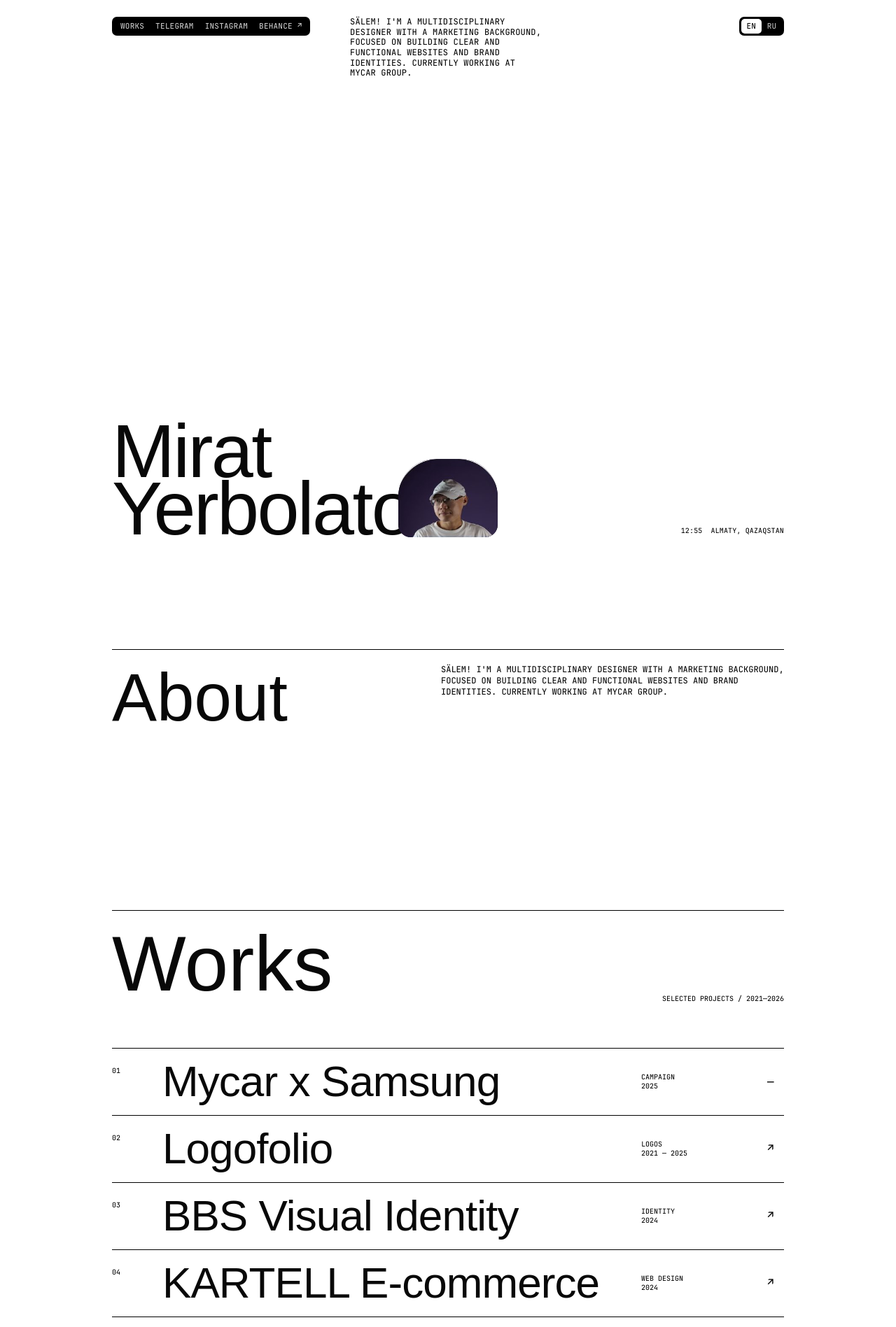
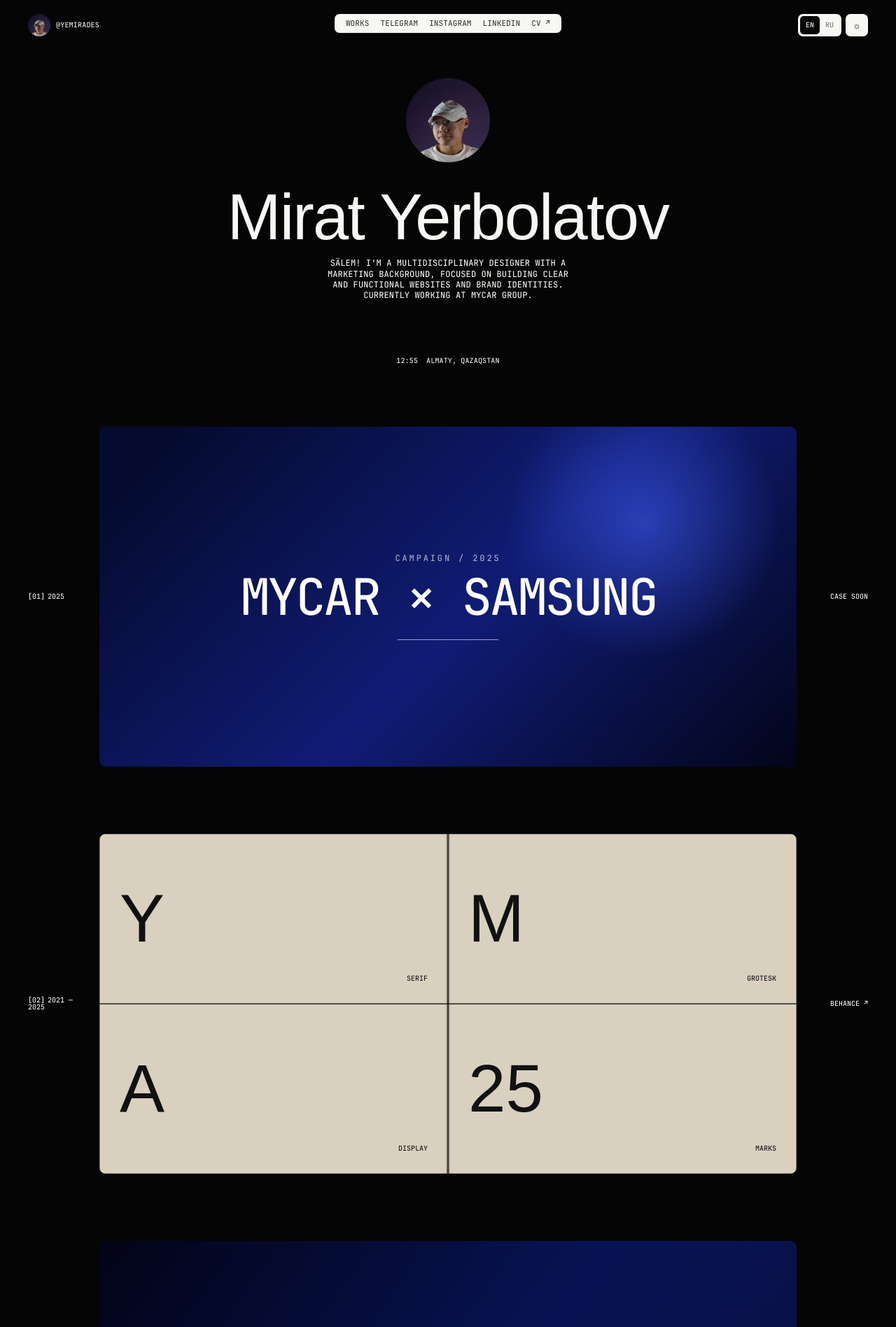
Before and after one commit to yemirades/site, a Next.js app: page / in a window 1280 px wide. Shown: the top 1897 px of the page at 70% size. Built offline with nearby package versions, Linux system fonts and the light colour scheme; a web font is replaced by a local one.

Commit message:
Redesign hero and project gallery from Figma

```diff
--- a/src/app/globals.css
+++ b/src/app/globals.css
@@ -7,8 +7,29 @@
 }
 
 :root {
-  --background: #ffffff;
-  --foreground: #080808;
+  --page: #050505;
+  --ink: #f7f7f3;
+  --muted: rgba(247, 247, 243, 0.54);
+  --line: rgba(247, 247, 243, 0.2);
+  --pill: #f7f7f3;
+  --pill-ink: #080808;
+  --soft: #111111;
+  --inverse: #f2f0ea;
+  --inverse-ink: #080808;
+  --background: var(--page);
+  --foreground: var(--ink);
+}
+
+:root[data-theme="light"] {
+  --page: #f2f0ea;
+  --ink: #080808;
+  --muted: rgba(8, 8, 8, 0.55);
+  --line: rgba(8, 8, 8, 0.2);
+  --pill: #080808;
+  --pill-ink: #f7f7f3;
+  --soft: #e5e2da;
+  --inverse: #080808;
+  --inverse-ink: #f7f7f3;
 }
 
 html {
@@ -21,6 +42,7 @@ body {
   color: var(--foreground);
   font-synthesis: none;
   overflow-x: hidden;
+  transition: background-color 300ms ease, color 300ms ease;
 }
 
 ::selection {
@@ -33,6 +55,76 @@ button {
   -webkit-tap-highlight-color: transparent;
 }
 
+button {
+  cursor: pointer;
+}
+
+.theme-surface {
+  background: var(--page);
+  color: var(--ink);
+  transition: background-color 300ms ease, color 300ms ease;
+}
+
+.project-card {
+  isolation: isolate;
+  position: relative;
+  overflow: hidden;
+  background: #0c0d14;
+}
+
+.project-card::after {
+  content: "";
+  position: absolute;
+  inset: 0;
+  z-index: -1;
+  background: linear-gradient(120deg, transparent 20%, rgba(255, 255, 255, 0.1), transparent 72%);
+  opacity: 0;
+  transform: translateX(-45%);
+  transition: opacity 450ms ease, transform 900ms cubic-bezier(0.22, 1, 0.36, 1);
+}
+
+.group:hover .project-card::after {
+  opacity: 1;
+  transform: translateX(45%);
+}
+
+.case-mycar {
+  background:
+    radial-gradient(circle at 78% 28%, rgba(67, 99, 255, 0.52), transparent 23%),
+    linear-gradient(135deg, #050b2f 8%, #101c75 54%, #030519 100%);
+}
+
+.case-logofolio {
+  background:
+    linear-gradient(90deg, transparent 49.7%, rgba(9, 9, 9, 0.7) 50%, transparent 50.3%),
+    linear-gradient(0deg, transparent 49.7%, rgba(9, 9, 9, 0.7) 50%, transparent 50.3%),
+    #d9d0bf;
+}
+
+.case-bbs {
+  background:
+    radial-gradient(circle at 20% 78%, rgba(29, 67, 255, 0.9), transparent 28%),
+    linear-gradient(125deg, #030417 0%, #071354 55%, #0a1040 100%);
+}
+
+.case-kartell {
+  background:
+    radial-gradient(circle at 70% 28%, rgba(255, 212, 180, 0.42), transparent 25%),
+    linear-gradient(135deg, #752f18 0%, #db6a28 52%, #52180c 100%);
+}
+
+.case-agro {
+  background:
+    linear-gradient(115deg, transparent 0 50%, rgba(229, 255, 189, 0.18) 50% 58%, transparent 58%),
+    #163f29;
+}
+
+.case-pay {
+  background:
+    radial-gradient(circle at 22% 22%, rgba(245, 226, 255, 0.36), transparent 24%),
+    linear-gradient(135deg, #2d1458, #743baf 52%, #21103b);
+}
+
 @media (prefers-reduced-motion: reduce) {
   html {
     scroll-behavior: auto;
--- a/src/app/layout.tsx
+++ b/src/app/layout.tsx
@@ -3,6 +3,7 @@ import { Stint_Ultra_Condensed } from "next/font/google";
 import localFont from "next/font/local";
 import "./globals.css";
 import { LanguageProvider } from "@/context/LanguageContext";
+import { ThemeProvider } from "@/context/ThemeContext";
 
 const stint = Stint_Ultra_Condensed({
   variable: "--font-stint",
@@ -33,10 +34,14 @@ export default function RootLayout({
   return (
     <html
       lang="en"
+      data-theme="dark"
+      suppressHydrationWarning
       className={`${stint.variable} ${pitagon.variable} h-full antialiased`}
     >
-      <body className="min-h-full bg-white font-mono text-black">
-        <LanguageProvider>{children}</LanguageProvider>
+      <body className="min-h-full font-mono">
+        <ThemeProvider>
+          <LanguageProvider>{children}</LanguageProvider>
+        </ThemeProvider>
       </body>
     </html>
   );
--- a/src/app/page.tsx
+++ b/src/app/page.tsx
@@ -11,8 +11,8 @@ export default function Home() {
       <Nav />
       <main>
         <Hero />
+        <Works />
         <About />
-        <Works />
         <Services />
         <Contacts />
       </main>
--- a/src/components/About.tsx
+++ b/src/components/About.tsx
@@ -9,13 +9,13 @@ export function About() {
   const t = content[lang];
 
   return (
-    <section id="about" className="bg-white px-4 py-24 sm:px-8 sm:py-32">
-      <Reveal className="mx-auto max-w-[960px] border-t border-black pt-5">
+    <section id="about" className="theme-surface px-4 py-24 sm:px-8 sm:py-32">
+      <Reveal className="mx-auto max-w-[1200px] border-t border-[var(--line)] pt-5">
         <div className="grid gap-10 sm:grid-cols-3 sm:gap-0">
           <h2 className="font-display text-7xl leading-none sm:text-8xl">
             {lang === "en" ? "About" : "Обо мне"}
           </h2>
-          <p className="text-[12px] uppercase leading-[1.35] sm:col-span-2 sm:max-w-[490px] sm:justify-self-end">
+          <p className="text-[12px] uppercase leading-[1.35] text-[var(--muted)] sm:col-span-2 sm:max-w-[490px] sm:justify-self-end">
             {t.about}
           </p>
         </div>
--- a/src/components/Hero.tsx
+++ b/src/components/Hero.tsx
@@ -1,7 +1,6 @@
 "use client";
 
 import { motion } from "framer-motion";
-import Image from "next/image";
 import { useLang } from "@/context/LanguageContext";
 import { content } from "@/data/content";
 import { LiveClock } from "./LiveClock";
@@ -11,63 +10,58 @@ const basePath = process.env.NEXT_PUBLIC_BASE_PATH || "";
 export function Hero() {
   const { lang } = useLang();
   const t = content[lang];
-  const name = ["Mirat", "Yerbolatov"];
 
   return (
-    <section
-      id="top"
-      className="relative min-h-[720px] overflow-hidden bg-white px-4 sm:px-8 lg:min-h-screen"
+    <section id="top" className="theme-surface relative min-h-[650px] px-4 sm:min-h-[610px] sm:px-8">
+      <div className="mx-auto flex max-w-[1200px] flex-col items-center pt-24 text-center sm:pt-28">
+        <motion.div
+          initial={{ opacity: 0, scale: 0.88 }}
+          animate={{ opacity: 1, scale: 1 }}
+          transition={{ duration: 0.7, ease: [0.22, 1, 0.36, 1] }}
+          className="relative size-[108px] overflow-hidden rounded-full bg-[#21142f] sm:size-[120px]"
+          data-video-slot
         >
-      <div className="relative mx-auto min-h-[720px] max-w-[960px] lg:min-h-screen">
+          <video
+            aria-label={lang === "ru" ? "Видео-портрет Мирата" : "Video portrait of Mirat"}
+            autoPlay
+            muted
+            loop
+            playsInline
+            preload="metadata"
+            poster={`${basePath}/portrait-figma.jpg`}
+            className="h-full w-full object-cover object-top"
+          />
+          <span className="pointer-events-none absolute bottom-2 right-2 size-2 rounded-full bg-white/80 ring-4 ring-black/20" />
+        </motion.div>
+
+        <motion.h1
+          initial={{ opacity: 0, y: 18 }}
+          animate={{ opacity: 1, y: 0 }}
+          transition={{ duration: 0.75, delay: 0.12, ease: [0.22, 1, 0.36, 1] }}
+          className="mt-9 font-display text-[66px] leading-[0.84] tracking-[-0.02em] sm:mt-10 sm:text-[82px] lg:text-[92px]"
+        >
+          Mirat Yerbolatov
+        </motion.h1>
+
         <motion.p
-          initial={{ opacity: 0, y: -8 }}
+          initial={{ opacity: 0, y: 10 }}
           animate={{ opacity: 1, y: 0 }}
-          transition={{ duration: 0.55, delay: 0.1 }}
-          className="absolute left-0 top-24 max-w-[310px] text-[11px] uppercase leading-[1.22] tracking-[0.015em] sm:left-1/2 sm:top-6 sm:w-[280px] sm:-translate-x-1/2 sm:text-[12px]"
+          transition={{ duration: 0.6, delay: 0.22 }}
+          className="mt-5 max-w-[365px] text-[10px] uppercase leading-[1.28] tracking-[0.01em] sm:text-[12px]"
         >
           {t.about}
         </motion.p>
 
-        <div className="absolute inset-x-0 bottom-7 grid items-end gap-8 sm:bottom-8 sm:grid-cols-3 sm:gap-0">
-          <motion.h1
-            initial={{ opacity: 0, y: 24 }}
-            animate={{ opacity: 1, y: 0 }}
-            transition={{ duration: 0.7, delay: 0.2, ease: [0.22, 1, 0.36, 1] }}
-            className="font-display text-[76px] leading-[0.76] tracking-[-0.025em] sm:text-[92px] lg:text-[108px]"
-          >
-            <span className="block">{name[0]}</span>
-            <span className="block">{name[1]}</span>
-          </motion.h1>
-
-          <motion.div
-            initial={{ opacity: 0, scale: 0.92 }}
-            animate={{ opacity: 1, scale: 1 }}
-            transition={{ duration: 0.65, delay: 0.35, ease: [0.22, 1, 0.36, 1] }}
-            className="order-first justify-self-end sm:order-none sm:justify-self-center"
-          >
-            <div className="relative h-[104px] w-[132px] overflow-hidden rounded-t-[54px] rounded-b-[18px] bg-accent sm:h-[112px] sm:w-[142px]">
-              <Image
-                src={`${basePath}/portrait-figma.jpg`}
-                alt={t.name}
-                width={240}
-                height={184}
-                priority
-                className="h-full w-full object-cover object-top"
-              />
-            </div>
-          </motion.div>
-
         <motion.div
           initial={{ opacity: 0 }}
           animate={{ opacity: 1 }}
-            transition={{ duration: 0.55, delay: 0.45 }}
-            className="flex items-center gap-3 text-[10px] uppercase leading-none tracking-[0.015em] sm:justify-self-end sm:pb-1"
+          transition={{ duration: 0.55, delay: 0.34 }}
+          className="mt-16 flex items-center gap-3 text-[9px] uppercase leading-none tracking-[0.015em] sm:mt-20 sm:text-[10px]"
         >
           <LiveClock />
           <span>{t.location}</span>
         </motion.div>
       </div>
-      </div>
     </section>
   );
 }
--- a/src/components/Nav.tsx
+++ b/src/components/Nav.tsx
@@ -1,54 +1,95 @@
 "use client";
 
+import Image from "next/image";
 import { useLang } from "@/context/LanguageContext";
+import { useTheme } from "@/context/ThemeContext";
 import { socials } from "@/data/content";
+
+const basePath = process.env.NEXT_PUBLIC_BASE_PATH || "";
 
 export function Nav() {
   const { lang, setLang } = useLang();
-  const telegram = socials.find((item) => item.label === "Telegram");
-  const instagram = socials.find((item) => item.label === "Instagram");
-  const behance = socials.find((item) => item.label === "Behance");
+  const { theme, toggleTheme } = useTheme();
+  const social = Object.fromEntries(socials.map((item) => [item.label, item.href]));
 
   const links = [
     { href: "#works", label: "Works" },
-    { href: telegram?.href ?? "#contacts", label: "Telegram", external: true },
-    { href: instagram?.href ?? "#contacts", label: "Instagram", external: true },
-    { href: behance?.href ?? "#works", label: "Behance", external: true },
+    { href: social.Telegram, label: "Telegram", external: true },
+    { href: social.Instagram, label: "Instagram", external: true },
+    { href: social.LinkedIn, label: "LinkedIn", external: true },
+    { href: "#contacts", label: "CV ↗" },
   ];
 
   return (
-    <header className="pointer-events-none fixed inset-x-0 top-0 z-50 px-4 pt-4 sm:px-8 sm:pt-6">
-      <div className="mx-auto flex max-w-[960px] items-start justify-between">
+    <header className="pointer-events-none fixed inset-x-0 top-0 z-50 px-2 pt-2 sm:px-8 sm:pt-5">
+      <div className="mx-auto grid max-w-[1200px] grid-cols-[1fr_auto_1fr] items-start gap-2">
+        <a
+          href="#top"
+          aria-label="Yemirades — home"
+          className="pointer-events-auto flex w-fit items-center gap-2 text-[10px] uppercase leading-none tracking-[0.02em]"
+        >
+          <span className="relative block size-7 overflow-hidden rounded-full bg-[#21142f] sm:size-8">
+            <Image
+              src={`${basePath}/portrait-figma.jpg`}
+              alt=""
+              fill
+              sizes="32px"
+              className="object-cover object-top"
+            />
+          </span>
+          <span className="hidden sm:inline">@Yemirades</span>
+        </a>
+
         <nav
           aria-label="Primary navigation"
-          className="pointer-events-auto flex items-center gap-3 rounded-[7px] bg-black px-3 py-2 text-[10px] uppercase leading-none tracking-[0.02em] text-white sm:gap-4 sm:text-[11px]"
+          className="pointer-events-auto flex items-center gap-2 rounded-[7px] bg-[var(--pill)] px-2.5 py-2 text-[8px] uppercase leading-none tracking-[0.01em] text-[var(--pill-ink)] shadow-[0_1px_0_rgba(127,127,127,.18)] sm:gap-4 sm:px-4 sm:text-[11px]"
         >
-          {links.map((l) => (
+          {links.map((link) => (
             <a
-              key={l.label}
-              href={l.href}
-              target={l.external ? "_blank" : undefined}
-              rel={l.external ? "noopener noreferrer" : undefined}
-              className={`${l.label === "Behance" ? "hidden sm:inline" : ""} opacity-80 transition-opacity hover:opacity-100`}
+              key={link.label}
+              href={link.href}
+              target={link.external ? "_blank" : undefined}
+              rel={link.external ? "noopener noreferrer" : undefined}
+              className="whitespace-nowrap opacity-80 transition-opacity hover:opacity-100"
             >
-              {l.label}{l.external && l.label === "Behance" ? " ↗" : ""}
+              {link.label}
             </a>
           ))}
         </nav>
 
-        <div className="pointer-events-auto flex rounded-[7px] bg-black p-[3px] text-[10px] uppercase leading-none text-white sm:text-[11px]">
-          {(["en", "ru"] as const).map((l) => (
-            <button
-              key={l}
-              onClick={() => setLang(l)}
-              aria-pressed={lang === l}
-              className={`rounded-[5px] px-2 py-[5px] uppercase transition-colors ${
-                lang === l ? "bg-white text-black" : "text-white/75 hover:text-white"
-              }`}
-            >
-              {l === "ru" ? "ru" : "en"}
-            </button>
-          ))}
+        <div className="pointer-events-auto flex justify-self-end gap-1.5">
+          <div className="flex rounded-[7px] bg-[var(--pill)] p-[3px] text-[8px] uppercase leading-none text-[var(--pill-ink)] sm:text-[10px]">
+            {(["en", "ru"] as const).map((language) => (
+              <button
+                key={language}
+                onClick={() => setLang(language)}
+                aria-pressed={lang === language}
+                className={`rounded-[5px] px-1.5 py-[5px] uppercase transition-colors sm:px-2 ${
+                  lang === language
+                    ? "bg-[var(--page)] text-[var(--ink)]"
+                    : "opacity-55 hover:opacity-100"
+                }`}
+              >
+                {language}
+              </button>
+            ))}
+          </div>
+
+          <button
+            type="button"
+            onClick={toggleTheme}
+            aria-label={
+              lang === "ru"
+                ? `Включить ${theme === "dark" ? "светлую" : "тёмную"} тему`
+                : `Switch to ${theme === "dark" ? "light" : "dark"} theme`
+            }
+            title={theme === "dark" ? "Light theme" : "Dark theme"}
+            className="flex size-[30px] items-center justify-center rounded-[7px] bg-[var(--pill)] text-[var(--pill-ink)] transition-transform hover:rotate-12 sm:size-8"
+          >
+            <span aria-hidden="true" className="text-[13px] leading-none">
+              {theme === "dark" ? "☼" : "◐"}
+            </span>
+          </button>
         </div>
       </div>
     </header>
--- a/src/components/Works.tsx
+++ b/src/components/Works.tsx
@@ -1,64 +1,138 @@
 "use client";
 
 import { useLang } from "@/context/LanguageContext";
-import { content, projects } from "@/data/content";
+import { projects } from "@/data/content";
 import { Reveal } from "./Reveal";
+
+const visualClasses = [
+  "case-mycar",
+  "case-logofolio",
+  "case-bbs",
+  "case-kartell",
+  "case-agro",
+  "case-pay",
+];
+
+function ProjectArtwork({ index }: { index: number }) {
+  if (index === 0) {
+    return (
+      <div className="absolute inset-0 flex items-center justify-center p-8 text-white">
+        <div className="text-center">
+          <p className="text-[9px] uppercase tracking-[0.24em] opacity-65 sm:text-xs">Campaign / 2025</p>
+          <p className="mt-3 text-3xl font-medium tracking-[-0.05em] sm:text-7xl">MYCAR × SAMSUNG</p>
+          <div className="mx-auto mt-6 h-px w-20 bg-white/60 sm:w-36" />
+        </div>
+      </div>
+    );
+  }
+
+  if (index === 1) {
+    return (
+      <div className="absolute inset-0 grid grid-cols-2 grid-rows-2 text-[#111]">
+        {[
+          ["Y", "SERIF"],
+          ["M", "GROTESK"],
+          ["A", "DISPLAY"],
+          ["25", "MARKS"],
+        ].map(([mark, caption]) => (
+          <div key={caption} className="flex items-center justify-between border border-black/35 p-4 sm:p-7">
+            <span className="font-display text-5xl leading-none sm:text-8xl">{mark}</span>
+            <span className="self-end text-[7px] uppercase sm:text-[10px]">{caption}</span>
+          </div>
+        ))}
+      </div>
+    );
+  }
+
+  if (index === 2) {
+    return (
+      <div className="absolute inset-0 flex items-center text-white">
+        <div className="hidden h-full w-[42%] items-end p-8 sm:flex">
+          <div className="h-[72%] w-[58%] rounded-t-full bg-gradient-to-t from-[#183fff] to-[#020516] opacity-80" />
+        </div>
+        <div className="ml-auto w-full p-7 sm:w-[58%] sm:p-10">
+          <p className="text-xs font-semibold sm:text-lg">⬡ BBS</p>
+          <p className="mt-8 max-w-[390px] text-2xl font-semibold leading-[0.98] tracking-[-0.04em] sm:text-5xl">
+            we create <span className="text-[#254dff]">maximum value</span> for our clients
+          </p>
+        </div>
+      </div>
+    );
+  }
+
+  if (index === 3) {
+    return (
+      <div className="absolute inset-0 flex items-center justify-center text-[#fff8ef]">
+        <div className="absolute left-[12%] top-[15%] size-[32%] rounded-full border border-white/55" />
+        <div className="absolute bottom-[9%] right-[13%] size-[42%] rounded-full bg-black/15" />
+        <p className="relative text-4xl tracking-[-0.06em] sm:text-8xl">KARTELL</p>
+      </div>
+    );
+  }
+
+  if (index === 4) {
+    return (
+      <div className="absolute inset-0 flex items-center justify-center text-[#e5ffbd]">
+        <div className="text-center">
+          <p className="font-display text-7xl leading-none sm:text-[150px]">A</p>
+          <p className="text-[8px] uppercase tracking-[0.34em] sm:text-xs">Agro logomark</p>
+        </div>
+      </div>
+    );
+  }
+
+  return (
+    <div className="absolute inset-0 flex items-center justify-center text-white">
+      <div className="rounded-full border border-white/35 px-8 py-5 backdrop-blur-sm sm:px-16 sm:py-9">
+        <p className="text-3xl font-medium tracking-[-0.06em] sm:text-7xl">mycar pay</p>
+      </div>
+    </div>
+  );
+}
 
 export function Works() {
   const { lang } = useLang();
-  const t = content[lang];
 
   return (
-    <section id="works" className="bg-white px-4 py-24 sm:px-8 sm:py-32">
-      <div className="mx-auto max-w-[960px]">
-        <Reveal>
-          <div className="mb-16 grid items-end gap-6 border-t border-black pt-5 sm:grid-cols-3">
-            <h2 className="font-display text-8xl leading-none sm:text-[112px]">
-              {t.worksTitle}
-            </h2>
-            <p className="text-[10px] uppercase leading-[1.3] sm:col-span-2 sm:justify-self-end">
-              Selected projects / 2021—2026
-            </p>
-          </div>
-        </Reveal>
+    <section id="works" className="theme-surface px-4 pb-24 sm:px-8 sm:pb-36">
+      <h2 className="sr-only">{lang === "ru" ? "Проекты" : "Selected works"}</h2>
+      <div className="mx-auto max-w-[1200px] space-y-14 sm:space-y-24">
+        {projects.map((project, index) => {
+          const card = (
+            <div className="group grid gap-3 sm:grid-cols-[82px_minmax(0,1fr)_82px] sm:items-center sm:gap-5">
+              <div className="flex items-center justify-between text-[9px] uppercase leading-none sm:block sm:text-[10px]">
+                <span>[{String(index + 1).padStart(2, "0")}]</span>
+                <span className="ml-1">{project.year}</span>
+                <span className="text-[var(--muted)] sm:hidden">{project.tag[lang]}</span>
+              </div>
 
-        <div className="border-b border-black">
-        {projects.map((p, i) => {
-          const Row = (
-            <div className="group grid min-h-24 grid-cols-[32px_1fr_auto] items-center gap-3 border-t border-black py-4 transition-colors duration-300 hover:bg-accent hover:px-4 hover:text-white sm:grid-cols-[52px_1fr_160px_24px] sm:gap-5">
-              <span className="self-start pt-2 text-[10px] tabular-nums">
-                {String(i + 1).padStart(2, "0")}
-              </span>
-              <div className="min-w-0">
-                <span className="block font-display text-[42px] leading-[0.88] tracking-[-0.015em] sm:text-[62px]">
-                  {p.title}
-                </span>
-                <span className="mt-2 block text-[9px] uppercase sm:hidden">
-                  {p.tag[lang]}
+              <div
+                className={`project-card ${visualClasses[index]} aspect-[1.48/1] rounded-[5px] transition-transform duration-700 ease-out group-hover:scale-[0.995] sm:aspect-[2.05/1] sm:rounded-[9px]`}
+              >
+                <ProjectArtwork index={index} />
+              </div>
+
+              <div className="flex items-center justify-between text-[9px] uppercase leading-none sm:block sm:text-right sm:text-[10px]">
+                <span className="text-[var(--muted)] sm:hidden">{project.title}</span>
+                <span className="inline-block transition-transform duration-300 group-hover:translate-x-0.5 group-hover:-translate-y-0.5">
+                  {project.href ? "Behance ↗" : "Case soon"}
                 </span>
               </div>
-              <span className="hidden text-[10px] uppercase leading-tight sm:block">
-                {p.tag[lang]}<br />{p.year}
-              </span>
-              <span className="text-base transition-transform group-hover:translate-x-0.5 group-hover:-translate-y-0.5">
-                {p.href ? "↗" : "—"}
-              </span>
             </div>
           );
 
           return (
-            <Reveal key={p.title} delay={i * 0.05}>
-              {p.href ? (
-                <a href={p.href} target="_blank" rel="noopener noreferrer">
-                  {Row}
+            <Reveal key={project.title} delay={index * 0.04}>
+              {project.href ? (
+                <a href={project.href} target="_blank" rel="noopener noreferrer" aria-label={`${project.title} — Behance`}>
+                  {card}
                 </a>
               ) : (
-                Row
+                card
               )}
             </Reveal>
           );
         })}
-        </div>
       </div>
     </section>
   );
--- /dev/null
+++ b/src/context/ThemeContext.tsx
@@ -0,0 +1,45 @@
+"use client";
+
+import { createContext, useContext, useEffect, useState } from "react";
+
+export type Theme = "dark" | "light";
+
+type ThemeContextValue = {
+  theme: Theme;
+  toggleTheme: () => void;
+};
+
+const ThemeContext = createContext<ThemeContextValue>({
+  theme: "dark",
+  toggleTheme: () => {},
+});
+
+export function ThemeProvider({ children }: { children: React.ReactNode }) {
+  const [theme, setTheme] = useState<Theme>("dark");
+
+  useEffect(() => {
+    const saved = localStorage.getItem("theme") as Theme | null;
+    if (saved !== "dark" && saved !== "light") return;
+
+    const timer = window.setTimeout(() => setTheme(saved), 0);
+    return () => window.clearTimeout(timer);
+  }, []);
+
+  useEffect(() => {
+    localStorage.setItem("theme", theme);
+    document.documentElement.dataset.theme = theme;
+    document.documentElement.style.colorScheme = theme;
+  }, [theme]);
+
+  const toggleTheme = () => {
+    setTheme((current) => (current === "dark" ? "light" : "dark"));
+  };
+
+  return (
+    <ThemeContext.Provider value={{ theme, toggleTheme }}>
+      {children}
+    </ThemeContext.Provider>
+  );
+}
+
+export const useTheme = () => useContext(ThemeContext);
```
Also changed, not shown: src/components/Contacts.tsx (+4 -4 lines), src/components/Services.tsx (+4 -4 lines). Lines whose indentation alone changed are shown as unchanged.
